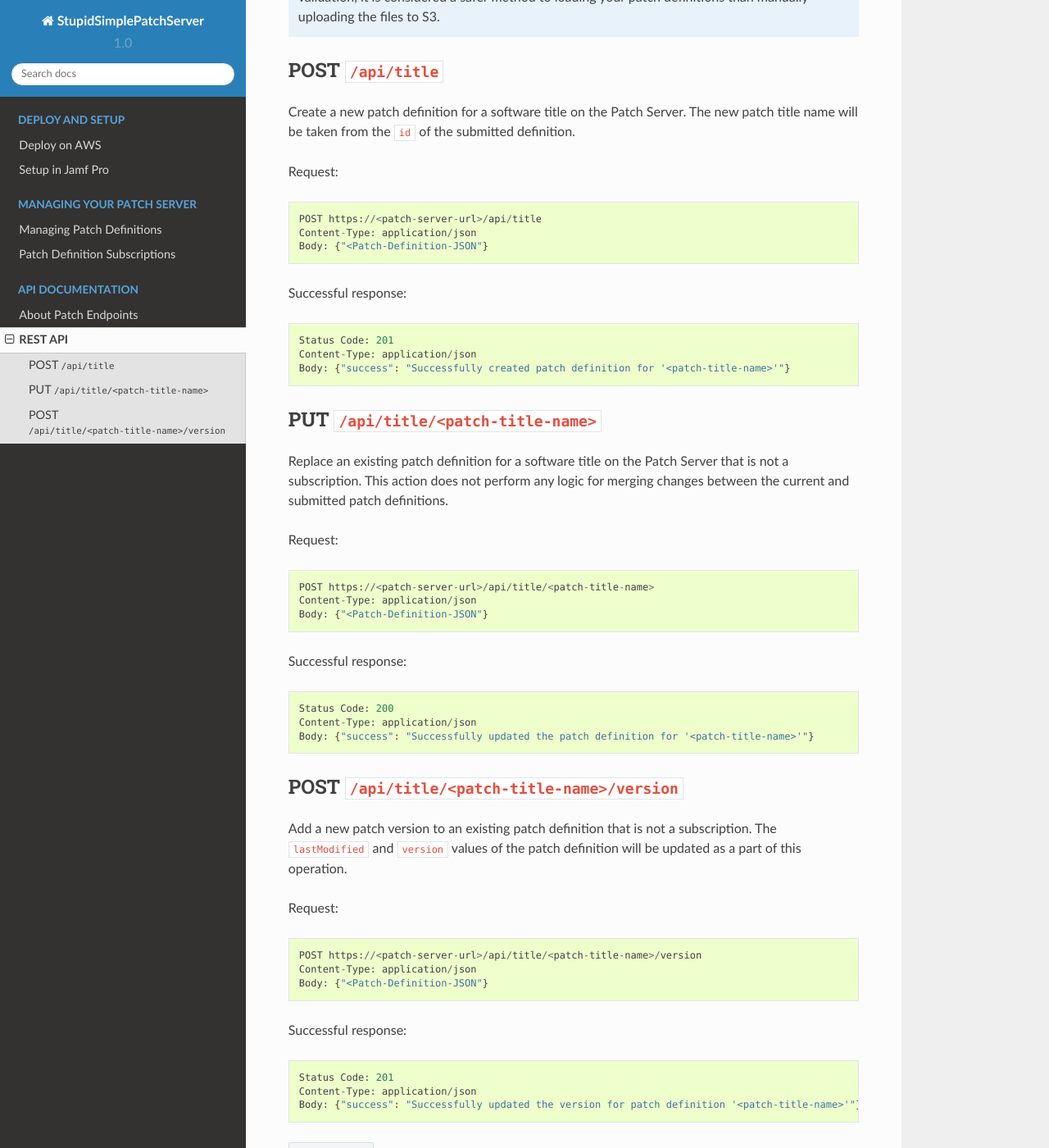
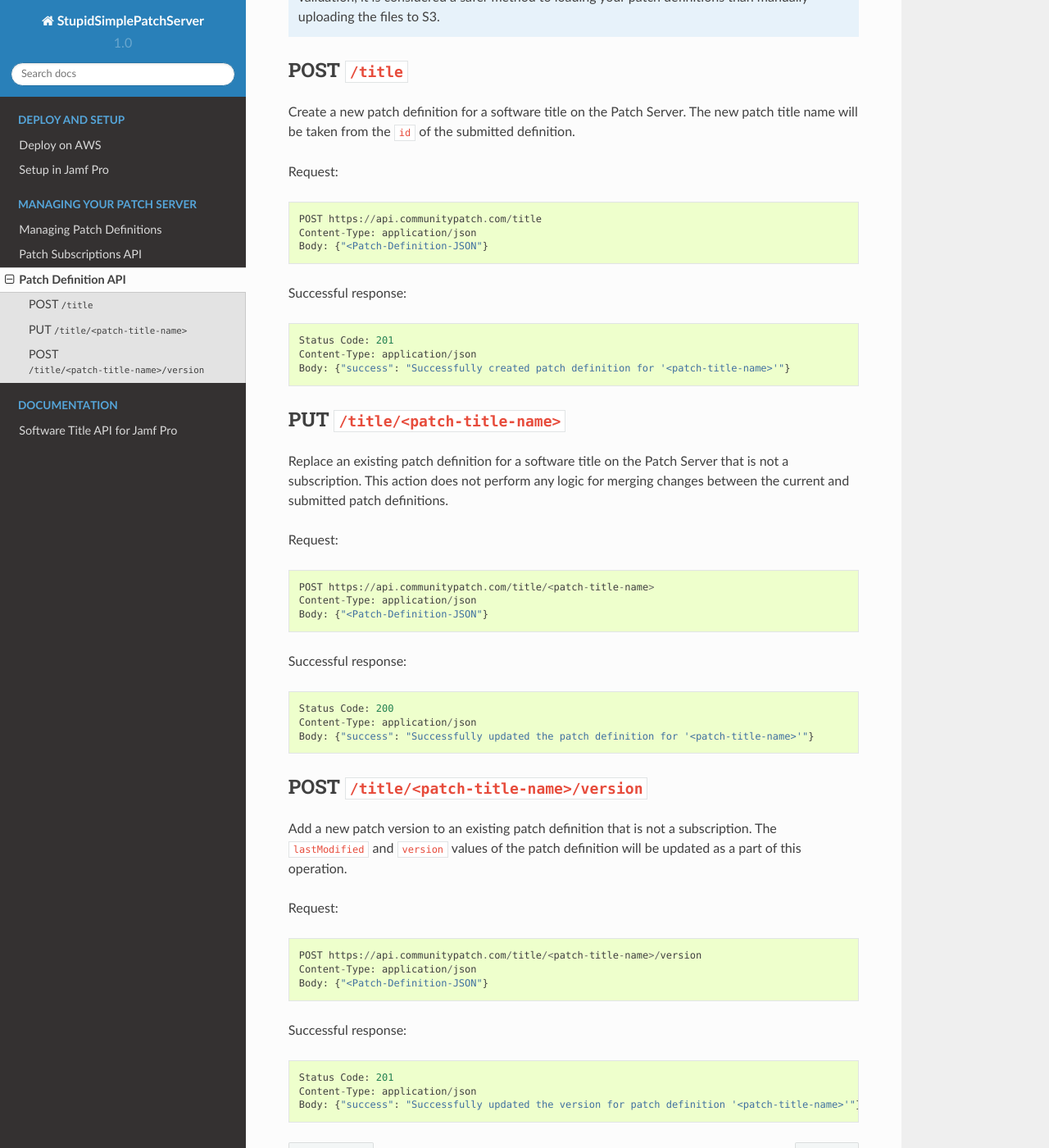
Before and after one commit to brysontyrrell/CommunityPatch, a Sphinx documentation site: the page built from docs/managing/patch_def_api.rst, in a window 1280 px wide and 1400 px high, scrolled down 408 px. Shown: the whole window at 82% size. Built offline with Sphinx 7.4.7 and the Read the Docs theme 2.0.0, drawn with Linux system fonts in a browser that asks for light colours; some of the changed text lies outside the part shown.

Commit message:
Restructured API endpoints for better organization
Quick pass update of documentation to reflect the new endpoints

```diff
--- a/docs/documentation/patch_endpoints.rst
+++ b/docs/documentation/jamf_pro_title_api.rst
@@ -1,11 +1,14 @@
-About Patch Endpoints
-=====================
+Software Title API for Jamf Pro
+===============================
 
 All about the patch endpoints that deliver the patch definitions to Jamf Pro.
 
 The following endpoints are exposed for this service for your Jamf Pro server to view and subscribe avaialable patch titles:
 
-* ``/software`` : Lists all available patch titles that are hosted on your Patch Server. They will be returned in the following JSON format:
+GET ``/jamf/v1/software``
+-------------------------
+
+Lists all available patch titles that are hosted on your Patch Server. They will be returned in the following JSON format:
 
 .. code-block:: json
 
@@ -33,7 +36,10 @@ The following endpoints are exposed for this service for your Jamf Pro server to
         }
     ]
 
-* ``/software/TitleName1,TitleName2`` : Returns a subset of patch titles. The titles must have their IDs passed in a commma separated string as shown. The returned data is the same as the ``/sofware`` endpoint.
+GET ``/jamf/v1/software/TitleName1,TitleName2``
+-----------------------------------------------
+
+Returns a subset of patch titles. The titles must have their IDs passed in a commma separated string as shown. The returned data is the same as the ``/sofware`` endpoint.
 
 .. code-block:: json
 
@@ -54,7 +60,10 @@ The following endpoints are exposed for this service for your Jamf Pro server to
         }
     ]
 
-* ``/patch/TitleName`` : Returns the full JSON patch definition for the provided patch title ID (see Jamf's documentation for more details on the patch title schema).
+GET ``/jamf/v1/patch/TitleName``
+--------------------------------
+
+Returns the full JSON patch definition for the provided patch title ID (see Jamf's documentation for more details on the patch title schema).
 
 .. code-block:: json
 
--- a/docs/managing/manage_definitions.rst
+++ b/docs/managing/manage_definitions.rst
@@ -14,7 +14,7 @@ To make patch titles available on your Patch Server, upload the JSON file of the
 
 .. warning::
 
-    Manually managing your patch definitions requires you to validate the JSON of the patch definitions on your own before uploading the files. It is recommended to use the :doc:`REST API </documentation/rest_api>` for managing your patch definition files as it will perform JSON schema validation on all requests.
+    Manually managing your patch definitions requires you to validate the JSON of the patch definitions on your own before uploading the files. It is recommended to use the :doc:`REST API </managing/patch_def_api>` for managing your patch definition files as it will perform JSON schema validation on all requests.
 
 Examples taken from Jamf's official patch server would be saved to the S3 bucket as::
 
--- a/docs/documentation/rest_api.rst
+++ b/docs/managing/patch_def_api.rst
@@ -1,5 +1,5 @@
-REST API
-========
+Patch Definition API
+====================
 
 How to programmatically manage your patch definitions on your patch server.
 
@@ -9,14 +9,14 @@ How to programmatically manage your patch definitions on your patch server.
 
     All API endpoints use JSON schema validation to ensure the submitted JSON is valid for patch definitions and versions. Invalid definitions can cause issues with Jamf Pro when it retrieves data from an external patch source. The API will provide feedback on where a validation error occurred to assist you in troubleshooting your definitions. Because the API performs this validation, it is considered a safer method to loading your patch definitions than manually uploading the files to S3.
 
-POST ``/api/title``
--------------------
+POST ``/title``
+---------------
 
 Create a new patch definition for a software title on the Patch Server. The new patch title name will be taken from the ``id`` of the submitted definition.
 
 Request::
 
-    POST https://<patch-server-url>/api/title
+    POST https://api.communitypatch.com/title
     Content-Type: application/json
     Body: {"<Patch-Definition-JSON"}
 
@@ -26,14 +26,14 @@ Successful response::
     Content-Type: application/json
     Body: {"success": "Successfully created patch definition for '<patch-title-name>'"}
 
-PUT ``/api/title/<patch-title-name>``
--------------------------------------
+PUT ``/title/<patch-title-name>``
+---------------------------------
 
 Replace an existing patch definition for a software title on the Patch Server that is not a subscription. This action does not perform any logic for merging changes between the current and submitted patch definitions.
 
 Request::
 
-    POST https://<patch-server-url>/api/title/<patch-title-name>
+    POST https://api.communitypatch.com/title/<patch-title-name>
     Content-Type: application/json
     Body: {"<Patch-Definition-JSON"}
 
@@ -43,14 +43,14 @@ Successful response::
     Content-Type: application/json
     Body: {"success": "Successfully updated the patch definition for '<patch-title-name>'"}
 
-POST ``/api/title/<patch-title-name>/version``
-----------------------------------------------
+POST ``/title/<patch-title-name>/version``
+------------------------------------------
 
 Add a new patch version to an existing patch definition that is not a subscription. The ``lastModified`` and ``version`` values of the patch definition will be updated as a part of this operation.
 
 Request::
 
-    POST https://<patch-server-url>/api/title/<patch-title-name>/version
+    POST https://api.communitypatch.com/title/<patch-title-name>/version
     Content-Type: application/json
     Body: {"<Patch-Definition-JSON"}
 
```
Also changed, not shown: other parts of docs/documentation/jamf_pro_title_api.rst (+6 -3 lines), docs/index.rst (+5 -5 lines), docs/managing/subscriptions.rst (deleted, +0 -47 lines), docs/managing/subscriptions_api.rst (added, +48 -0 lines), template.yaml (+8 -8 lines).
